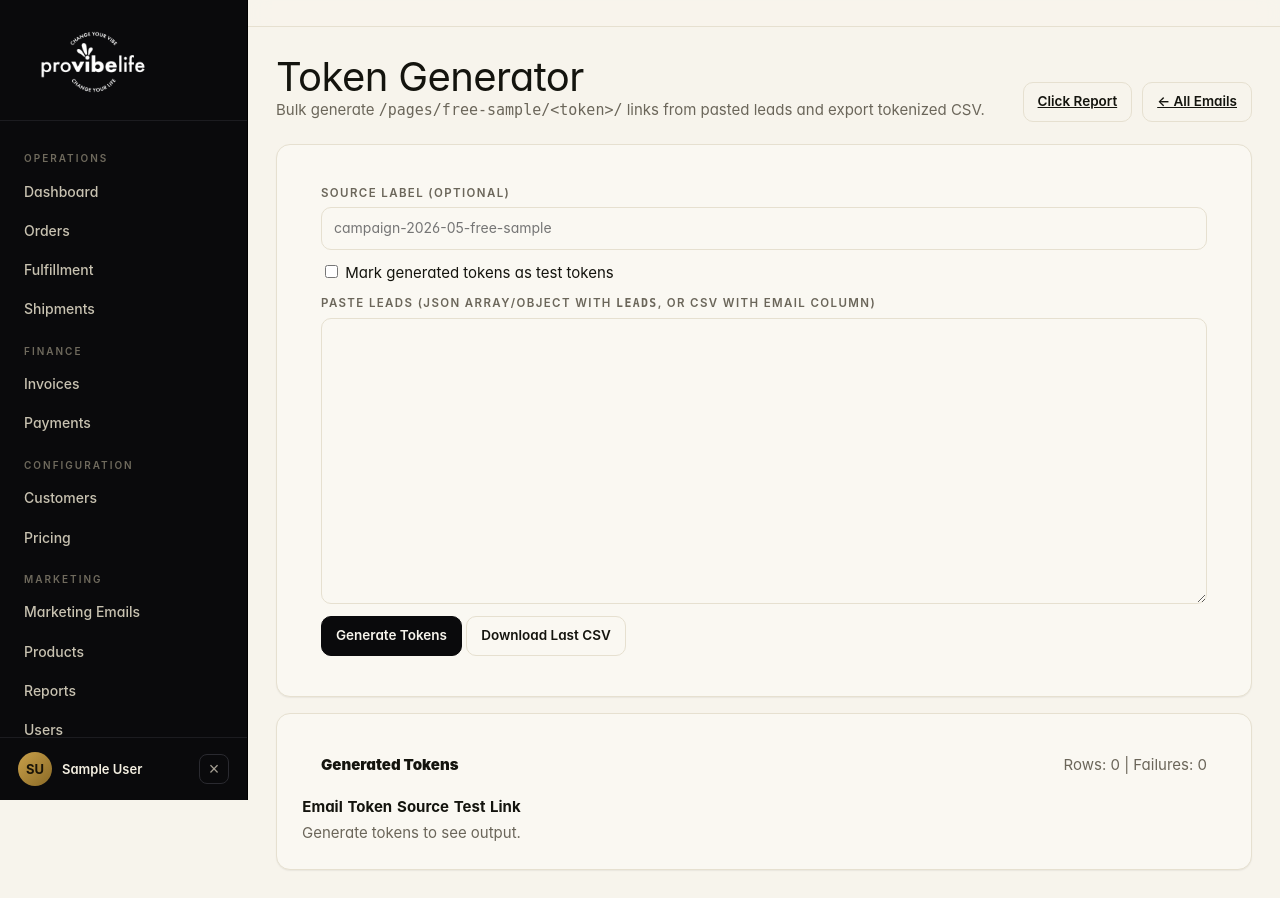
After one commit to Coeptu-code/Provibelifeportal, a Django app: page /admin-portal/marketing-emails/token-generator/ in a window 1280 px wide. The commit adds this page. Run offline with Django 5.2, Linux system fonts and the light colour scheme; the visitor is signed in with stand-in values (Sample User, id 1).

Commit message:
sample page

```diff
--- a/accounts/models.py
+++ b/accounts/models.py
@@ -224,6 +224,7 @@ class RetailerMarketingPageToken(models.Model):
         blank=True,
         help_text="Optional campaign/template source label.",
     )
+    is_test = models.BooleanField(default=False)
     token = models.UUIDField(default=uuid.uuid4, unique=True, editable=False)
     created_by = models.ForeignKey(
         settings.AUTH_USER_MODEL,
--- a/accounts/views.py
+++ b/accounts/views.py
@@ -1,3 +1,6 @@
+import csv
+import io
+import json
 from django.contrib import messages
 from django.contrib.auth import get_user_model, login
 from django.contrib.auth.decorators import login_required
@@ -366,8 +369,81 @@ def _client_ip(request) -> str | None:
     return (request.META.get("REMOTE_ADDR") or "").strip() or None
 
 
-def free_sample_page(request):
-    token_raw = (request.GET.get("token") or request.GET.get("t") or "").strip()
+def _parse_bulk_leads_text(raw_text: str) -> list[dict]:
+    text = (raw_text or "").strip()
+    if not text:
+        return []
+
+    if text.startswith("[") or text.startswith("{"):
+        parsed = json.loads(text)
+        if isinstance(parsed, dict) and isinstance(parsed.get("leads"), list):
+            parsed = parsed["leads"]
+        if not isinstance(parsed, list):
+            raise ValueError("JSON must be a list or object with a leads list.")
+        return [row for row in parsed if isinstance(row, dict)]
+
+    rows: list[dict] = []
+    reader = csv.DictReader(io.StringIO(text))
+    for row in reader:
+        normalized = {str(k or "").strip(): (v or "").strip() for k, v in row.items()}
+        rows.append(normalized)
+    return rows
+
+
+def _bulk_row_email(row: dict) -> str:
+    return (
+        (row.get("email") or row.get("send_email") or row.get("primary_contact_email") or "")
+        .strip()
+        .lower()
+    )
+
+
+def _bulk_row_bool(row: dict, key: str, default=False) -> bool:
+    raw = str(row.get(key) or "").strip().lower()
+    if not raw:
+        return default
+    return raw in {"1", "true", "yes", "y"}
+
+
+def _token_csv_response(request, tokens: list[RetailerMarketingPageToken]) -> HttpResponse:
+    output = io.StringIO()
+    writer = csv.writer(output)
+    writer.writerow(
+        [
+            "email",
+            "store_name",
+            "first_name",
+            "last_name",
+            "phone",
+            "source",
+            "is_test",
+            "free_sample_token",
+            "free_sample_token_url",
+        ]
+    )
+    for token_obj in tokens:
+        lead = token_obj.lead
+        writer.writerow(
+            [
+                lead.email,
+                lead.store_name,
+                lead.first_name,
+                lead.last_name,
+                lead.phone,
+                token_obj.source,
+                "true" if token_obj.is_test else "false",
+                str(token_obj.token),
+                _free_sample_token_url(token_obj=token_obj, request=request),
+            ]
+        )
+    csv_body = output.getvalue()
+    response = HttpResponse(csv_body, content_type="text/csv")
+    response["Content-Disposition"] = 'attachment; filename="free_sample_tokens.csv"'
+    return response
+
+
+def free_sample_page(request, token=None):
+    token_raw = str(token or request.GET.get("token") or request.GET.get("t") or "").strip()
     try:
         token_uuid = uuid.UUID(token_raw)
     except Exception:
@@ -491,11 +567,112 @@ def admin_marketing_free_sample_links(request):
 
 
 @sales_required
+def admin_marketing_free_sample_token_generator(request):
+    bulk_text = ""
+    source = ""
+    is_test = False
+    generated_rows = []
+    failures = []
+
+    if request.method == "POST":
+        action = (request.POST.get("action") or "generate").strip().lower()
+        if action == "download":
+            token_ids = request.session.get("free_sample_bulk_token_ids", [])
+            tokens = list(
+                RetailerMarketingPageToken.objects.select_related("lead")
+                .filter(id__in=token_ids, page_slug=RetailerMarketingPageToken.PageSlug.FREE_SAMPLE)
+                .order_by("id")
+            )
+            if not tokens:
+                messages.error(request, "No generated tokens available for download yet.")
+            else:
+                return _token_csv_response(request, tokens)
+
+        bulk_text = request.POST.get("bulk_text", "")
+        source = (request.POST.get("source") or "").strip()
+        is_test = request.POST.get("is_test") == "1"
+
+        try:
+            rows = _parse_bulk_leads_text(bulk_text)
+            if not rows:
+                raise ValueError("No lead rows found. Paste CSV/JSON rows first.")
+
+            token_ids = []
+            with transaction.atomic():
+                for idx, row in enumerate(rows):
+                    try:
+                        email = _bulk_row_email(row)
+                        if not email:
+                            raise ValueError("Missing email/send_email/primary_contact_email.")
+                        lead, _ = RetailerLead.objects.update_or_create(
+                            email=email,
+                            defaults={
+                                "store_name": (
+                                    row.get("store_name")
+                                    or row.get("name")
+                                    or row.get("business_name")
+                                    or ""
+                                ).strip(),
+                                "first_name": (row.get("first_name") or "").strip(),
+                                "last_name": (row.get("last_name") or "").strip(),
+                                "phone": (row.get("phone") or "").strip(),
+                                "created_by": request.user,
+                            },
+                        )
+                        token_obj = RetailerMarketingPageToken.objects.create(
+                            lead=lead,
+                            page_slug=RetailerMarketingPageToken.PageSlug.FREE_SAMPLE,
+                            source=source or (row.get("source") or row.get("token_source") or "").strip(),
+                            created_by=request.user,
+                            is_test=is_test or _bulk_row_bool(row, "is_test"),
+                        )
+                        token_ids.append(token_obj.id)
+                        generated_rows.append(
+                            {
+                                "email": lead.email,
+                                "token": str(token_obj.token),
+                                "source": token_obj.source,
+                                "is_test": token_obj.is_test,
+                                "url": _free_sample_token_url(token_obj=token_obj, request=request),
+                            }
+                        )
+                    except Exception as exc:
+                        failures.append({"index": idx, "error": str(exc), "row": row})
+
+            request.session["free_sample_bulk_token_ids"] = token_ids
+            messages.success(
+                request,
+                f"Generated {len(generated_rows)} token(s). Failed rows: {len(failures)}.",
+            )
+            log_activity(
+                request.user,
+                "free_sample_tokens_bulk_generated",
+                f"Bulk generated {len(generated_rows)} free-sample tokens",
+                request,
+            )
+        except Exception as exc:
+            messages.error(request, str(exc))
+
+    return render(
+        request,
+        "admin_portal/marketing_free_sample_token_generator.html",
+        {
+            "bulk_text": bulk_text,
+            "source": source,
+            "is_test": is_test,
+            "generated_rows": generated_rows,
+            "failures": failures,
+        },
+    )
+
+
+@sales_required
 def admin_marketing_free_sample_clicks(request):
     q = (request.GET.get("q") or "").strip()
     clicked = (request.GET.get("clicked") or "all").strip().lower()
     status = (request.GET.get("status") or "all").strip().lower()
     source = (request.GET.get("source") or "").strip()
+    test = (request.GET.get("is_test") or "all").strip().lower()
     page_number = request.GET.get("page") or 1
 
     base_tokens = (
@@ -513,6 +690,10 @@ def admin_marketing_free_sample_clicks(request):
         )
     if source:
         tokens = tokens.filter(source__iexact=source)
+    if test == "yes":
+        tokens = tokens.filter(is_test=True)
+    elif test == "no":
+        tokens = tokens.filter(is_test=False)
     if clicked == "yes":
         tokens = tokens.filter(click_count__gt=0)
     elif clicked == "no":
@@ -547,6 +728,7 @@ def admin_marketing_free_sample_clicks(request):
             "q": q,
             "clicked_filter": clicked,
             "status_filter": status,
+            "test_filter": test,
             "source_filter": source,
             "source_options": source_options,
             "total": total,
--- a/supplement_portal/admin_portal_urls.py
+++ b/supplement_portal/admin_portal_urls.py
@@ -26,6 +26,7 @@ urlpatterns = [
     path("marketing-emails/shilajit/", account_views.admin_marketing_email_shilajit, name="marketing_email_shilajit"),
     path("marketing-emails/app-invite/", account_views.admin_marketing_email_app_invite, name="marketing_email_app_invite"),
     path("marketing-emails/vitali-t/", account_views.admin_marketing_email_vitali_t, name="marketing_email_vitali_t"),
+    path("marketing-emails/token-generator/", account_views.admin_marketing_free_sample_token_generator, name="marketing_free_sample_token_generator"),
     path("marketing-emails/free-sample-links/", account_views.admin_marketing_free_sample_links, name="marketing_free_sample_links"),
     path("marketing-emails/free-sample-clicks/", account_views.admin_marketing_free_sample_clicks, name="marketing_free_sample_clicks"),
     path("marketing-emails/<slug:slug>/preview/", account_views.admin_marketing_email_preview, name="marketing_email_preview"),
--- a/supplement_portal/urls.py
+++ b/supplement_portal/urls.py
@@ -4,6 +4,7 @@ from django.conf.urls.static import static
 from django.urls import include, path, re_path
 from django.views.generic import TemplateView
 
+from accounts import mailer_api_views
 from accounts import views as account_views
 from accounts.views import root_redirect, CustomPasswordResetConfirmView
 from supplement_portal import pwa_views
@@ -25,7 +26,10 @@ urlpatterns = [
     path("accounts/reset/<uidb64>/<token>/", CustomPasswordResetConfirmView.as_view(), name="password_reset_confirm"),
     path("accounts/reset/done/", TemplateView.as_view(template_name="registration/password_reset_complete.html"), name="password_reset_complete"),
     path("retailer/create-account/", account_views.retailer_create_account, name="retailer_create_account"),
+    path("pages/free-sample/<uuid:token>/", account_views.free_sample_page, name="free_sample_page_token"),
     path("pages/free-sample/", account_views.free_sample_page, name="free_sample_page"),
+    path("api/mailer/free-sample-tokens/bulk-create/", mailer_api_views.free_sample_tokens_bulk_create, name="mailer_free_sample_tokens_bulk_create"),
+    path("api/mailer/free-sample-tokens/<str:token>/status/", mailer_api_views.free_sample_token_status, name="mailer_free_sample_token_status"),
     path("", include("shopify_integration.urls")),
     path(
         "shopify-test/",
--- a/templates/admin_portal/marketing_free_sample_links.html
+++ b/templates/admin_portal/marketing_free_sample_links.html
@@ -7,6 +7,7 @@
     <div class="muted">Generate tokenized links for <code>/pages/free-sample/</code> and track clicks in portal reports.</div>
   </div>
   <div class="right">
+    <a href="{% url 'admin_portal:marketing_free_sample_token_generator' %}" class="btn ghost">Bulk Token Generator</a>
     <a href="{% url 'admin_portal:marketing_free_sample_clicks' %}" class="btn ghost">View Click Report</a>
     <a href="{% url 'admin_portal:marketing_emails' %}" class="btn ghost">&larr; All Emails</a>
   </div>
--- /dev/null
+++ b/templates/admin_portal/marketing_free_sample_token_generator.html
@@ -0,0 +1,99 @@
+{% extends "admin_portal/base.html" %}
+{% block topbar_left %}<button class="icon-btn" id="backBtn" onclick="history.back()" style="display:none;">&larr;</button>{% endblock %}
+{% block content %}
+<div class="page-head">
+  <div>
+    <h1>Token Generator</h1>
+    <div class="muted">Bulk generate <code>/pages/free-sample/&lt;token&gt;/</code> links from pasted leads and export tokenized CSV.</div>
+  </div>
+  <div class="right">
+    <a href="{% url 'admin_portal:marketing_free_sample_clicks' %}" class="btn ghost">Click Report</a>
+    <a href="{% url 'admin_portal:marketing_emails' %}" class="btn ghost">&larr; All Emails</a>
+  </div>
+</div>
+
+<div style="max-width: 1100px; display:grid; gap:16px;">
+  <form method="post" class="card">
+    {% csrf_token %}
+    <div class="card-body" style="display:grid; gap:12px;">
+      <label class="field" style="margin:0;">
+        <span class="label">Source Label (optional)</span>
+        <input class="input" type="text" name="source" value="{{ source }}" placeholder="campaign-2026-05-free-sample">
+      </label>
+      <label class="inline-check" style="margin:0;">
+        <input type="checkbox" name="is_test" value="1" {% if is_test %}checked{% endif %}>
+        Mark generated tokens as test tokens
+      </label>
+      <label class="field" style="margin:0;">
+        <span class="label">Paste Leads (JSON array/object with <code>leads</code>, or CSV with email column)</span>
+        <textarea class="input" name="bulk_text" rows="13" style="font-family: ui-monospace, SFMono-Regular, Menlo, Consolas, monospace;">{{ bulk_text }}</textarea>
+      </label>
+      <div class="button-row" style="justify-content:flex-end;">
+        <button type="submit" name="action" value="generate" class="btn primary">Generate Tokens</button>
+        <button type="submit" name="action" value="download" class="btn ghost">Download Last CSV</button>
+      </div>
+    </div>
+  </form>
+
+  <div class="card">
+    <div class="card-body" style="display:flex;justify-content:space-between;align-items:center;">
+      <div style="font-weight:900;">Generated Tokens</div>
+      <div class="muted">Rows: {{ generated_rows|length }} | Failures: {{ failures|length }}</div>
+    </div>
+    <div style="overflow:auto;">
+      <table class="table">
+        <thead>
+          <tr>
+            <th>Email</th>
+            <th>Token</th>
+            <th>Source</th>
+            <th>Test</th>
+            <th>Link</th>
+          </tr>
+        </thead>
+        <tbody>
+          {% for row in generated_rows %}
+            <tr>
+              <td>{{ row.email }}</td>
+              <td class="mono">{{ row.token }}</td>
+              <td>{{ row.source|default:"-" }}</td>
+              <td>{% if row.is_test %}Yes{% else %}No{% endif %}</td>
+              <td><a href="{{ row.url }}" target="_blank" rel="noopener">Open</a></td>
+            </tr>
+          {% empty %}
+            <tr><td colspan="5" class="muted">Generate tokens to see output.</td></tr>
+          {% endfor %}
+        </tbody>
+      </table>
+    </div>
+  </div>
+
+  {% if failures %}
+    <div class="card">
+      <div class="card-body">
+        <div style="font-weight:900;margin-bottom:8px;">Failed Rows</div>
+        <div style="overflow:auto;">
+          <table class="table">
+            <thead>
+              <tr>
+                <th>#</th>
+                <th>Error</th>
+                <th>Row</th>
+              </tr>
+            </thead>
+            <tbody>
+              {% for failure in failures %}
+                <tr>
+                  <td>{{ failure.index }}</td>
+                  <td>{{ failure.error }}</td>
+                  <td class="mono">{{ failure.row }}</td>
+                </tr>
+              {% endfor %}
+            </tbody>
+          </table>
+        </div>
+      </div>
+    </div>
+  {% endif %}
+</div>
+{% endblock %}
```
Also changed, not shown: accounts/mailer_api_views.py (added, +188 -0 lines), accounts/tests.py (+42 -0 lines), templates/admin_portal/marketing_emails.html (+15 -0 lines), templates/admin_portal/marketing_free_sample_clicks.html (+14 -4 lines), accounts/migrations/0008_retailermarketingpagetoken_is_test.py (added).
